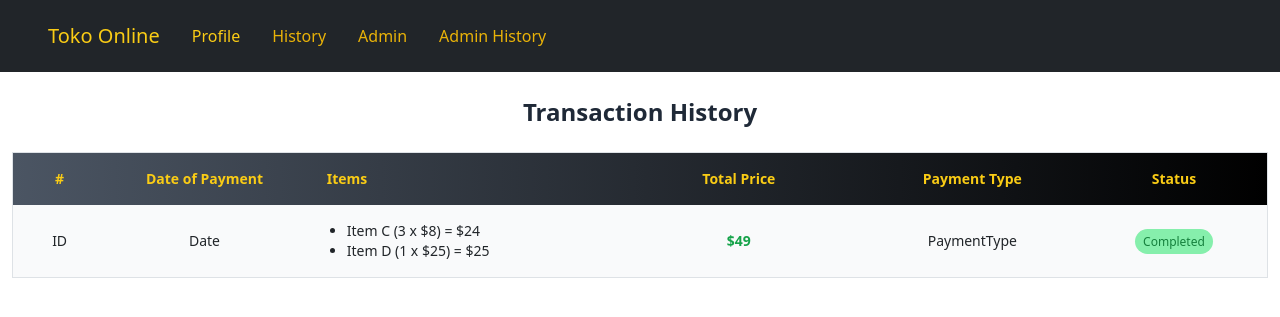
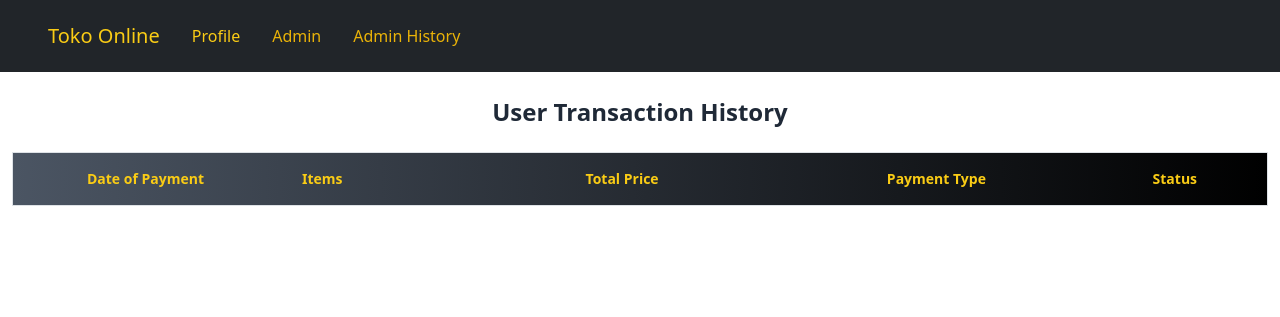
Before and after one commit to Furozu/Project-Toko-Online, a PHP site: page /userHistory.php in a window 1280 px wide. Shown: the top 317 px of the page. Run offline with PHP 8.4, Linux system fonts and the light colour scheme; a user stored in the database is signed in; data comes from the database, SQL or seed files in the repository; lists and menus that the app fills with data are empty; some libraries are stand-ins or nearby versions.

Commit message:
updated nav bar

```diff
--- a/login.php
+++ b/login.php
@@ -155,7 +155,7 @@ session_start();
 
     <!-- Tabel Users -->
     <section class="container mx-auto my-10">
-        <h1>Tabel Users utk Testing</h1>
+        <h1>Tabel Users (nanti di hide)</h1>
         <?php
         echo '<table class="table-auto w-full border-collapse border border-gray-300">';
         echo '<thead>';
--- /dev/null
+++ b/nav.php
@@ -0,0 +1,35 @@
+<nav class="navbar navbar-expand-lg navbar-light bg-dark sticky fixed-top gap-2">
+    <a class="navbar-brand pl-12 text-yellow-400 hover:text-white hover:font-semibold" href="home.php">Toko Online</a>
+    <div class="navbar justify-content-between">
+        <ul class="navbar-nav mr-auto gap-3">
+            <li class="nav-item">
+                <a class="nav-link text-yellow-400 hover:text-white hover:font-semibold" href="profil.php">Profile</a>
+            </li>
+
+            <?php
+            // User Only
+            if ($_SESSION['isAdmin'] == 0) {
+                echo '<li class="nav-item">
+                        <a class="nav-link text-yellow-500 hover:text-white hover:font-semibold" href="userHistory.php">History</a>
+                      </li>';
+            }
+            ?>
+
+            <?php
+            // Admin Only
+            if ($_SESSION['isAdmin'] == 1) {
+            ?>
+                <li class="nav-item">
+                    <a class="nav-link text-yellow-500 hover:text-white hover:font-semibold" href="adminPage.php">Admin</a>
+                </li>
+                <li class="nav-item">
+                    <a class="nav-link text-yellow-500 hover:text-white hover:font-semibold" href="adminHistory.php">Admin History</a>
+                </li>
+            <?php
+            }
+            ?>
+
+        </ul>
+    </div>
+
+</nav>
--- a/userHistory.php
+++ b/userHistory.php
@@ -23,53 +23,20 @@ session_start();
     <!-- Inisialisasi Tailwind -->
     <script src="https://cdn.tailwindcss.com"></script>
 
-    <!-- Inisialisasi JQuary -->
-    <script type="text/javascript" src="http://code.jquery.com/jquery-latest.js"></script>
-
-
-    <!-- untuk JavaScript di dalam file html -->
-    <script>
-        // jQuery starter function
-        $(document).ready(function() {
-            // "." = isi class
-            // "#" = isi id
-
-        });
-    </script>
-
 </head>
 
 <body>
     <!-- navbar -->
-    <nav class="navbar navbar-expand-lg navbar-light bg-dark sticky fixed-top gap-2">
-        <a class="navbar-brand pl-12 text-yellow-400 hover:text-white hover:font-semibold" href="home.php">Toko Online</a>
-        <div class="navbar justify-content-between">
-            <ul class="navbar-nav mr-auto gap-3">
-                <li class="nav-item"><!-- TODO: belum connect -->
-                    <a class="nav-link text-yellow-400 hover:text-white hover:font-semibold" href="">Profile</a>
-                </li>
-                <li class="nav-item">
-                    <a class="nav-link text-yellow-500 hover:text-white hover:font-semibold" href="userHistory.php">History</a>
-                </li>
-                <li class="nav-item">
-                    <a class="nav-link text-yellow-500 hover:text-white hover:font-semibold" href="adminPage.php">Admin</a>
-                </li>
-                <li class="nav-item">
-                    <a class="nav-link text-yellow-500 hover:text-white hover:font-semibold" href="adminHistory.php">Admin History</a>
-                </li>
-            </ul>
-        </div>
-    </nav>
+    <?php include 'nav.php'; ?>
 
     <section>
         <div class="container mx-auto py-6">
-            <h1 class="text-center text-2xl font-bold mb-4 text-gray-800">Transaction History</h1>
+            <h1 class="text-center text-2xl font-bold mb-4 text-gray-800">User Transaction History</h1>
 
             <div class="overflow-x-auto">
                 <table class="table-auto w-full text-sm text-left border border-gray-300 shadow-lg rounded-lg">
                     <thead class="bg-gradient-to-r from-gray-600 to-black text-yellow-400 text-center">
                         <tr>
-                            <th class="px-4 py-3">#</th>
                             <th class="px-2 py-3">Date of Payment</th>
                             <th class="px-4 py-3 text-left">Items</th>
                             <th class="px-5 py-3">Total Price</th>
@@ -79,28 +46,71 @@ session_start();
                     </thead>
                     <tbody class="divide-y divide-gray-200 text-center">
 
-                        <!-- TEST -->
-                        <tr class="bg-gray-50">
-                            <td class="px-4 py-3">ID</td>
-                            <td class="px-4 py-3">Date</td>
+                        <?php
+                        // data checkout untuk user ini
+                        $stmt = $mysqli->query("SELECT c.checkout_id, c.date, c.total_harga, p.payment_method, c.status
+                                                FROM checkout c
+                                                JOIN users u ON c.user_id = u.user_id
+                                                JOIN payment p ON c.payment_id = p.payment_id
+                                                WHERE c.user_id = " . $_SESSION['user_id'] . "");
+                        while ($row = $stmt->fetch_assoc()) {
+
+                            $checkout = [
+                                'id' => htmlentities($row['checkout_id']),
+                                'date' => htmlentities($row['date']),
+                                'total_harga' => htmlentities($row['total_harga']),
+                                'payment_type' => htmlentities($row['payment_method']),
+                                'status' => htmlentities($row['status'])
+                            ];
+                        ?>
+
+                            <!-- display attribut checkout -->
+                            <tr class="bg-gray-50 hover:bg-gradient-to-r from-gray-50 to-gray-200 transition-colors duration-300">
+                                <td class="px-4 py-3"><?= $checkout['date']; ?></td>
                                 <td class="px-4 py-3">
                                     <ul class="list-disc pl-5 text-left">
-                                    <li>Item C (3 x $8) = $24</li>
-                                    <li>Item D (1 x $25) = $25</li>
+
+                                        <?php
+                                        // item-item yang ada di dalam checkout
+                                        $stmt_detail = $mysqli->prepare("SELECT d.detail_id, p.nama_product, d.jumlah_product, p.harga_satuan
+                                                 FROM detailcheckout d
+                                                 JOIN products p ON d.product_id = p.product_id
+                                                 WHERE d.checkout_id = ?");
+                                        $stmt_detail->bind_param("i", $checkout['id']);
+                                        $stmt_detail->execute();
+                                        $result_detail = $stmt_detail->get_result();
+
+                                        // display item info nya
+                                        while ($row_detail = $result_detail->fetch_assoc()) {
+                                            $totalSatuan = $row_detail['jumlah_product'] * $row_detail['harga_satuan'];
+                                            echo '<li>' . $row_detail['nama_product'] . ' (' . $row_detail['jumlah_product'] . ' x Rp. ' . number_format($row_detail['harga_satuan'], 0, ',', '.') . ') = Rp. ' . number_format($totalSatuan, 0, ',', '.') . '</li>';
+                                        }
+                                        ?>
+
                                     </ul>
                                 </td>
-                            <td class="px-4 py-3 font-semibold text-green-600">$49</td>
-                            <td class="px-4 py-3">PaymentType</td>
+                                <td class="px-4 py-3 font-semibold text-green-600">Rp. <?= number_format($checkout['total_harga'], 0, ',', '.'); ?></td>
+                                <td class="px-4 py-3"><?= $checkout['payment_type']; ?></td>
                                 <td class="px-4 py-3">
-                                <span class="px-2 py-1 bg-green-300 text-green-700 text-xs font-medium rounded-full">Completed</span>
+
+                                    <!-- Pending / Completed -->
+                                    <?php
+                                    if ($checkout['status'] == "Pending") {
+                                        echo '<span class="px-2 py-1 bg-yellow-300 text-yellow-700 text-xs font-medium rounded-full">' . $checkout['status'] . '</span>';
+                                    } else {
+                                        echo '<span class="px-2 py-1 bg-green-300 text-green-700 text-xs font-medium rounded-full">' . $checkout['status'] . '</span>';
+                                    }
+                                    ?>
                                 </td>
                             </tr>
+
+                        <?php
+                        }
+                        ?>
+
                     </tbody>
                 </table>
             </div>
-
-
-
         </div>
     </section>
 
```
Also changed, not shown: adminHistory.php (+1 -19 lines), adminPage.php (+1 -19 lines), home.php (+45 -29 lines). Lines whose indentation alone changed are shown as unchanged.
